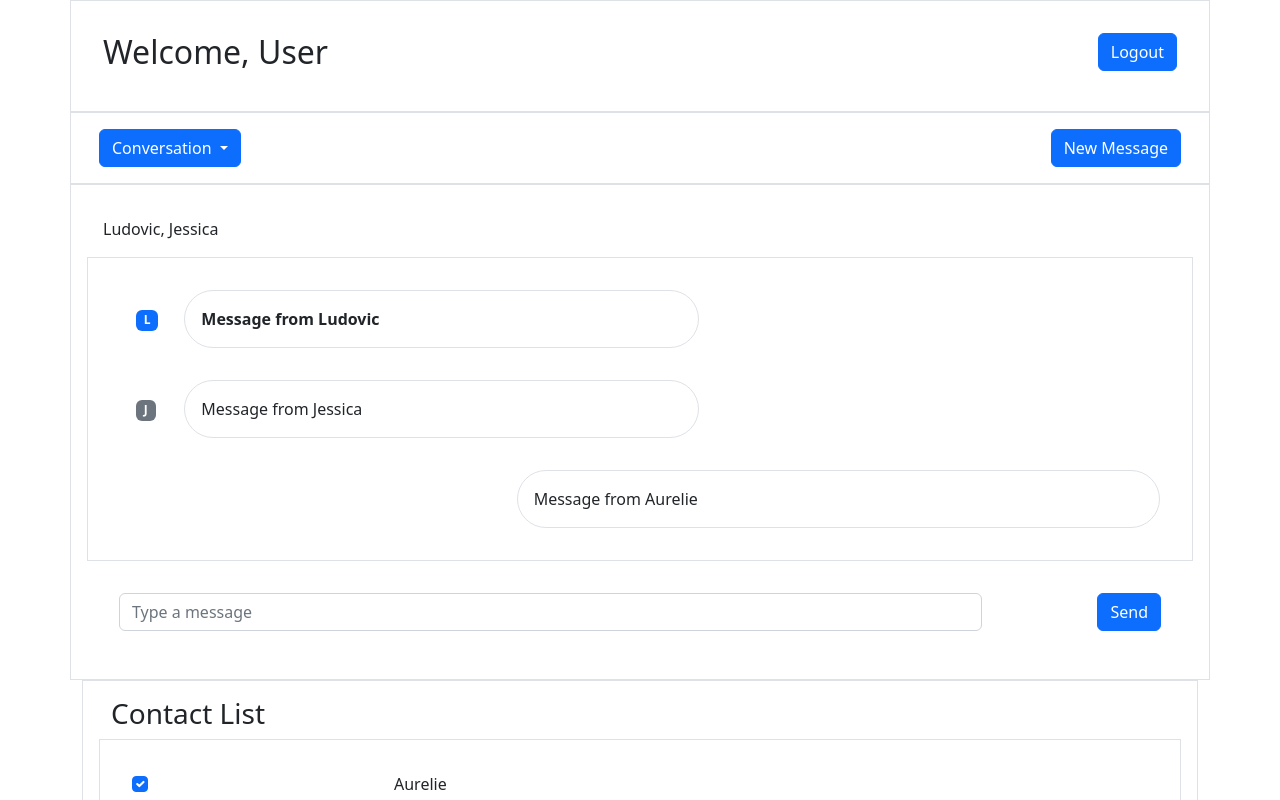
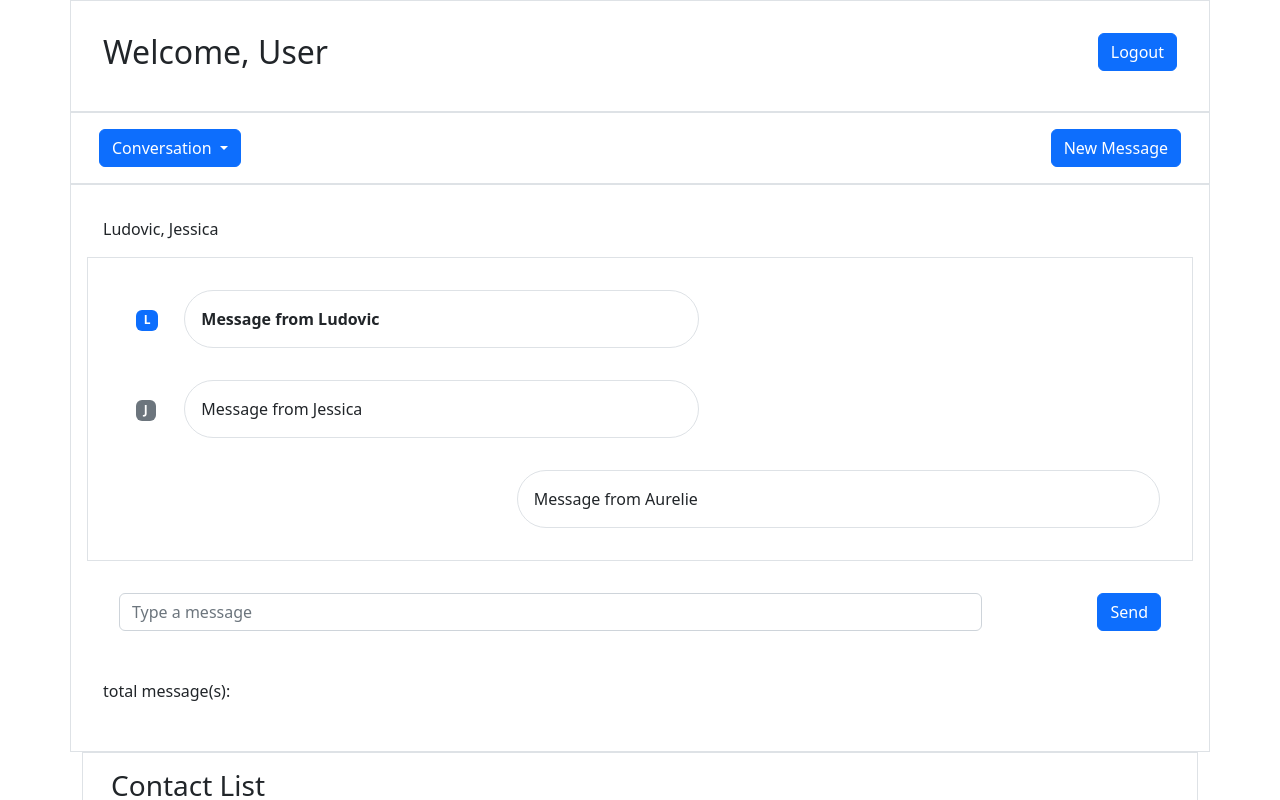
Before and after one commit to haskin/java-mod-09-labs, an Angular app in the folder messenger-app/: page / in a window 1280 px wide. Shown: the top 800 px of the page. Built offline with nearby package versions, Linux system fonts and the light colour scheme.

Commit message:
added preliminary messaging data service

```diff
--- a/messenger-app/src/app/app.module.ts
+++ b/messenger-app/src/app/app.module.ts
@@ -11,6 +11,7 @@ import { SenderMessageComponentComponent } from './component/sender-message-comp
 import { UserMessageComponentComponent } from './component/user-message-component/user-message-component.component';
 import { ContactComponentComponent } from './component/contact-component/contact-component.component';
 import { HeaderComponentComponent } from './component/header-component/header-component.component';
+import { MessageCountComponentComponent } from './component/message-count-component/message-count-component.component';
 
 @NgModule({
   declarations: [
@@ -23,7 +24,8 @@ import { HeaderComponentComponent } from './component/header-component/header-co
     SenderMessageComponentComponent,
     UserMessageComponentComponent,
     ContactComponentComponent,
-    HeaderComponentComponent
+    HeaderComponentComponent,
+    MessageCountComponentComponent
   ],
   imports: [
     BrowserModule
--- a/messenger-app/src/app/component/conversation-history-component/conversation-history-component.component.html
+++ b/messenger-app/src/app/component/conversation-history-component/conversation-history-component.component.html
@@ -16,3 +16,11 @@
     </div>
   </div>
 </div>
+
+<div class="container">
+  <div class="row">
+    <div class="col-12 p-3">
+      <app-message-count-component></app-message-count-component>
+    </div>
+  </div>
+</div>
--- /dev/null
+++ b/messenger-app/src/app/component/message-count-component/message-count-component.component.html
@@ -0,0 +1 @@
+<p>total message(s): {{ sentMessageCount }}</p>
--- /dev/null
+++ b/messenger-app/src/app/component/message-count-component/message-count-component.component.ts
@@ -0,0 +1,14 @@
+import { Component, OnInit } from '@angular/core';
+
+@Component({
+  selector: 'app-message-count-component',
+  templateUrl: './message-count-component.component.html',
+  styleUrls: ['./message-count-component.component.css'],
+})
+export class MessageCountComponentComponent implements OnInit {
+  sentMessageCount?: number;
+
+  constructor() {}
+
+  ngOnInit(): void {}
+}
```
Also changed, not shown: messenger-app/src/app/service/messaging-data.service.ts (added, +9 -0 lines), messenger-app/src/app/component/message-count-component/message-count-component.component.css (added), 2 other files (tests, documents, lock files or other folders).
